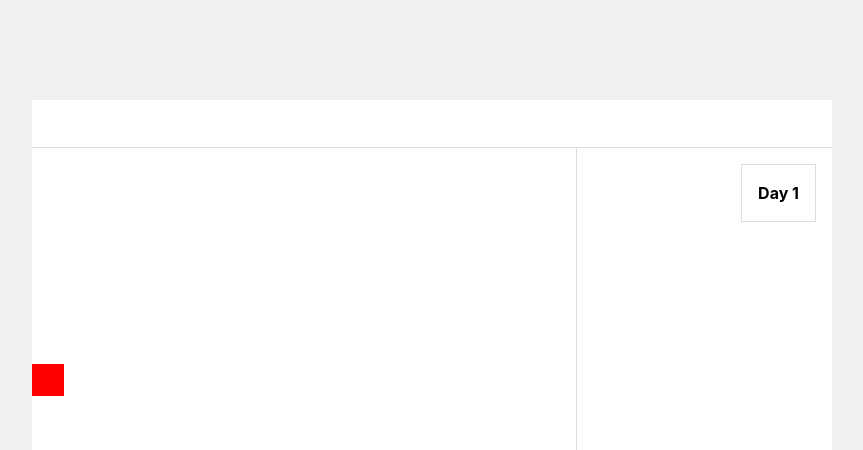
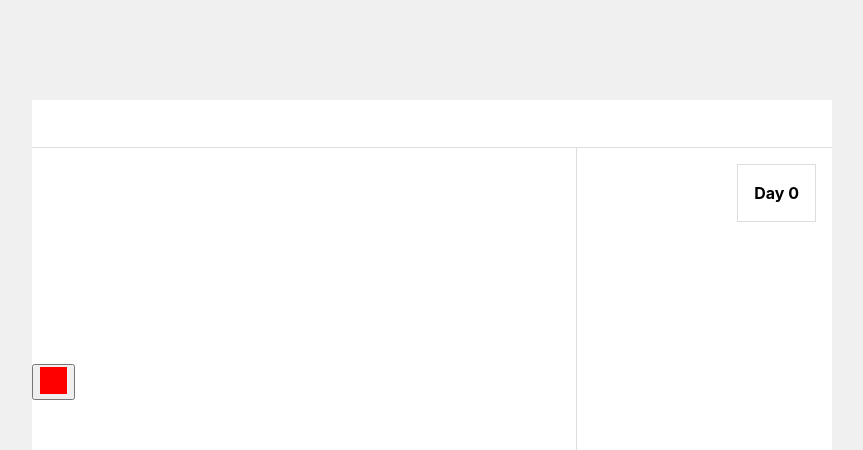
Before and after one commit to xavortm/stick-defence, a React (Create React App) app: page / in a window 1280 px wide. Shown: the top 450 px of the page, without its empty margins (208-1071 px from the left). Built offline with nearby package versions, Linux system fonts and the light colour scheme.

Commit message:
Add global state

```diff
--- a/src/app/components/Dashboard/Dashboard.tsx
+++ b/src/app/components/Dashboard/Dashboard.tsx
@@ -1,5 +1,6 @@
-import React from 'react';
+import React, { useContext } from 'react';
 import styled from 'styled-components';
+import { GameContext } from '../../context/store';
 
 const UIWrapper = styled.div`
   position: absolute;
@@ -60,11 +61,13 @@ const UIIngameStatsHeading = styled.h2`
 `;
 
 export default function Dashboard(): JSX.Element {
+  const { state } = useContext(GameContext);
+
   return (
     <UIWrapper>
       <UIIngameBar></UIIngameBar>
       <UIIngameStats>
-        <UIIngameStatsHeading>Day 1</UIIngameStatsHeading>
+        <UIIngameStatsHeading>Day {state.currentWave}</UIIngameStatsHeading>
       </UIIngameStats>
       <UIIngameGuns>
         <strong>Guns:</strong>
--- a/src/app/components/GameWrapper/GameWrapper.tsx
+++ b/src/app/components/GameWrapper/GameWrapper.tsx
@@ -1,6 +1,7 @@
 import React from 'react';
 import styled from 'styled-components';
 
+import { GameProvider } from '../../context/store';
 import Scene from '../Scene/Scene';
 import Dashboard from '../Dashboard/Dashboard';
 
@@ -16,8 +17,10 @@ const Game = styled.div`
 export default function GameWrapper(): JSX.Element {
   return (
     <Game>
-      <Dashboard />
-      <Scene />
+      <GameProvider>
+        <Dashboard />
+        <Scene />
+      </GameProvider>
     </Game>
   );
 }
--- a/src/app/components/Scene/Attackers.tsx
+++ b/src/app/components/Scene/Attackers.tsx
@@ -1,7 +1,5 @@
 import React from 'react';
 import styled from 'styled-components';
-
-import Waves from '../../gameConfig/waves';
 import { EnemyMan } from '../Spawns/';
 
 interface Atackers {
--- a/src/app/components/Spawns/EnemyMan.tsx
+++ b/src/app/components/Spawns/EnemyMan.tsx
@@ -1,10 +1,26 @@
-import React from 'react';
+import React, { useContext } from 'react';
 import { EnemyManTypes } from './Man';
+import { GameContext } from '../../context/store';
 
 type EnemyProps = {
   /** What type of an enemy should be loaded? */
   type: 'meele' | 'rifle';
 };
+
+function EnemyHitbox({ children }) {
+  const { state, dispatch } = useContext(GameContext);
+
+  const onClickHandler = () => {
+    // Increase the current wave.
+    dispatch({
+      type: 'NEW_WAVE',
+    });
+
+    console.log('it was clicked', state);
+  };
+
+  return <button onClick={onClickHandler}>{children}</button>;
+}
 
 /**
  * A Generator of enemies of the type "Man".
@@ -24,5 +40,5 @@ export default function EnemyMan({ type }: EnemyProps): JSX.Element {
       break;
   }
 
-  return <>{Enemy}</>;
+  return <EnemyHitbox>{Enemy}</EnemyHitbox>;
 }
--- /dev/null
+++ b/src/app/context/reducer.tsx
@@ -0,0 +1,15 @@
+import { gameStateInterface, actionPayloadInterface } from './stateInterface';
+
+const Reducer = (
+  state: gameStateInterface,
+  action: actionPayloadInterface,
+): gameStateInterface => {
+  switch (action.type) {
+    case 'NEW_WAVE':
+      return { ...state, currentWave: state.currentWave + 1 };
+    default:
+      return state;
+  }
+};
+
+export default Reducer;
--- /dev/null
+++ b/src/app/context/stateInterface.tsx
@@ -0,0 +1,7 @@
+export interface gameStateInterface {
+  currentWave: number;
+}
+
+export interface actionPayloadInterface {
+  type: String;
+}
--- /dev/null
+++ b/src/app/context/store.tsx
@@ -0,0 +1,31 @@
+import React, { createContext, useReducer, Dispatch } from 'react';
+
+import Reducer from './reducer';
+import { gameStateInterface, actionPayloadInterface } from './stateInterface';
+
+// This holds the value we get on game start
+const initialState: gameStateInterface = {
+  currentWave: 0,
+};
+
+const GameProvider = ({ children }) => {
+  // The state value points to the state object and the dispatch method is
+  // the reducer function that manages the state.
+  const [state, dispatch] = useReducer(Reducer, initialState);
+
+  return (
+    <GameContext.Provider value={{ state, dispatch }}>
+      {children}
+    </GameContext.Provider>
+  );
+};
+
+const GameContext = createContext<{
+  state: gameStateInterface;
+  dispatch: Dispatch<actionPayloadInterface>;
+}>({
+  state: initialState,
+  dispatch: () => null,
+});
+
+export { GameProvider, GameContext };
```
